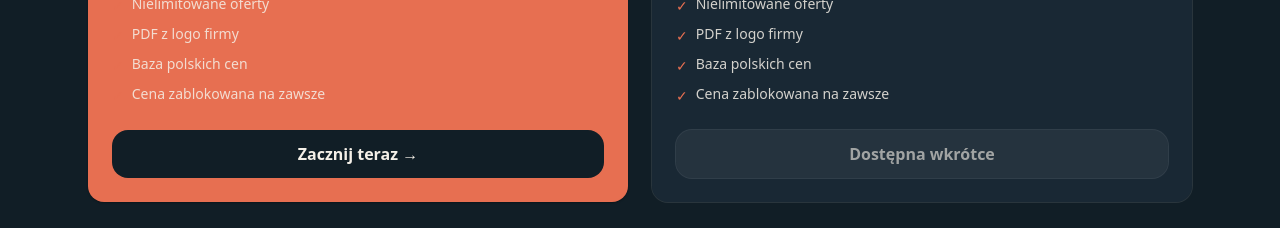
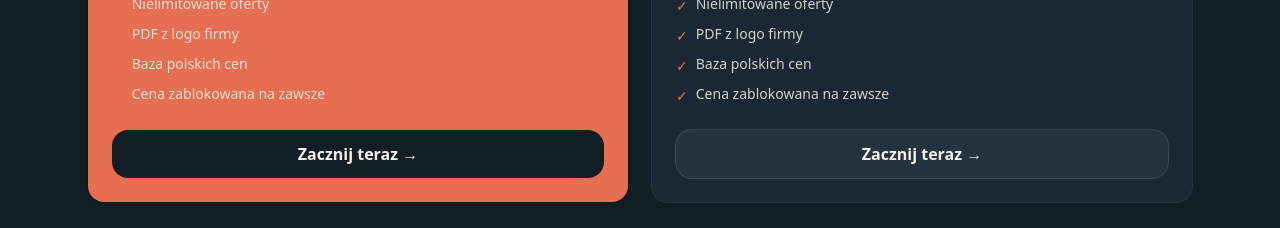
Before and after one commit to Carlosantos-bot/builder-landing, a React (Vite) app: page / in a window 1280 px wide. Shown: the part 1180-1408 px from the top of the page. Built offline with nearby package versions, Linux system fonts and the light colour scheme; no server answers.

Commit message:
refactor: streamline API call handling in Hero component for improved performance

```diff
--- a/src/components/Pricing.tsx
+++ b/src/components/Pricing.tsx
@@ -1,4 +1,4 @@
-const CTA_URL = 'https://app.builderai.pl' as const
+const CTA_URL = 'https://app.builderai.pl/pricing' as const
 
 const FEATURES: readonly string[] = [
   'Nielimitowane oferty',
@@ -39,7 +39,6 @@ export function Pricing() {
 
           <a
             href={CTA_URL}
-            target="_blank"
             rel="noreferrer"
             className="mt-6 inline-flex w-full items-center justify-center rounded-2xl bg-builder-dark px-5 py-3 text-base font-semibold text-builder-text hover:brightness-110"
           >
@@ -58,9 +57,13 @@ export function Pricing() {
 
           <FeatureList />
 
-          <div className="mt-6 inline-flex w-full items-center justify-center rounded-2xl bg-white/5 px-5 py-3 text-base font-semibold text-builder-text/60 ring-1 ring-white/10">
-            Dostępna wkrótce
-          </div>
+          <a
+            href={CTA_URL}
+            rel="noreferrer"
+            className="mt-6 inline-flex w-full items-center justify-center rounded-2xl bg-white/5 px-5 py-3 text-base font-semibold text-builder-text ring-1 ring-white/15 hover:bg-white/10 hover:ring-white/25"
+          >
+            Zacznij teraz →
+          </a>
         </article>
       </div>
     </section>
```
